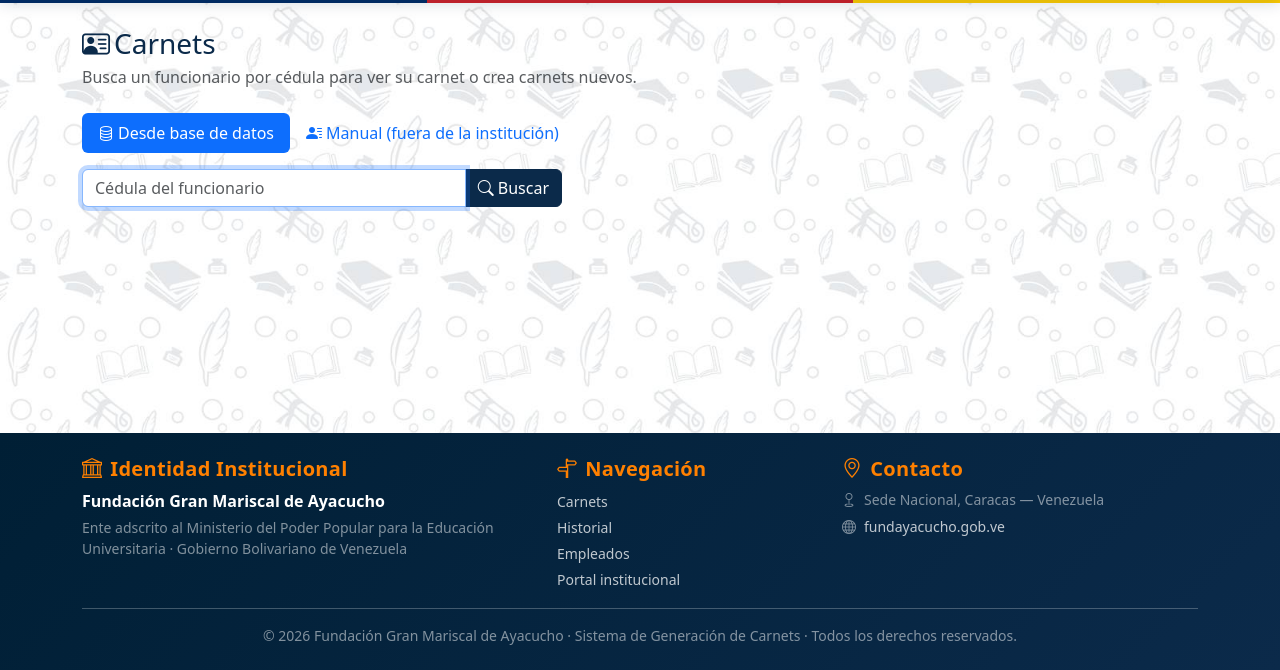
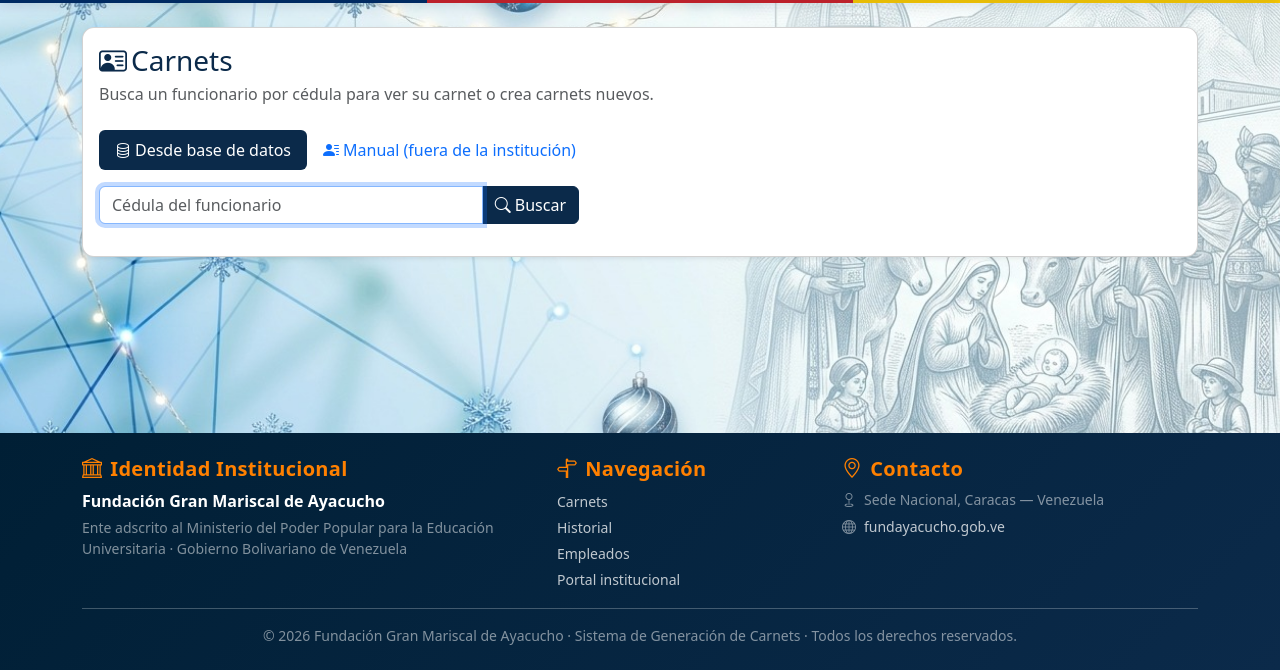
Before and after one commit to TecDarliana/Carnets, a Django app: page /carnets/ in a window 1280 px wide. Shown: the part 130-800 px from the top of the page. Run offline with Django 5.2, Linux system fonts and the light colour scheme; the visitor is signed in with stand-in values (Sample User, id 1); parts of the project's set-up code (start-up, migrations or seed data) failed here and were passed over; some libraries are stand-ins or nearby versions.

Commit message:
Recuadro blanco en página de carnets y fondo institucional actualizado

```diff
--- a/static/css/estilos.css
+++ b/static/css/estilos.css
@@ -175,6 +175,13 @@ a:hover {
   border-color: var(--color-primario);
 }
 
+/* Píldoras de modo (Desde base de datos / Manual) */
+.nav-pills .nav-link.active,
+.nav-pills .nav-link.show.active {
+  --bs-nav-pills-link-active-bg: var(--color-primario);
+  background-color: var(--color-primario) !important;
+}
+
 /* Tarjetas de resumen (Empleados) */
 .border-success {
   border-color: var(--color-acento) !important;
--- a/templates/base.html
+++ b/templates/base.html
@@ -8,7 +8,7 @@
   <link href="https://cdn.jsdelivr.net/npm/bootstrap@5.3.3/dist/css/bootstrap.min.css" rel="stylesheet">
   <link href="https://cdn.jsdelivr.net/npm/bootstrap-icons@1.11.3/font/bootstrap-icons.min.css" rel="stylesheet">
   <link href="{% static 'css/tokens_fundayacucho.css' %}?v=1" rel="stylesheet">
-  <link href="{% static 'css/estilos.css' %}?v=2" rel="stylesheet">
+  <link href="{% static 'css/estilos.css' %}?v=3" rel="stylesheet">
 </head>
 <body class="app-fondo">
 
--- a/templates/carnets/credencial_form.html
+++ b/templates/carnets/credencial_form.html
@@ -1,6 +1,8 @@
 {% extends 'base.html' %}
 {% block title %}Carnets{% endblock %}
 {% block content %}
+<div class="card shadow-sm mb-4">
+  <div class="card-body">
     <h1 class="h3 mb-1"><i class="bi bi-person-vcard me-1"></i>Carnets</h1>
     <p class="text-muted mb-4">
       Busca un funcionario por cédula para ver su carnet
@@ -25,7 +27,7 @@
     {% endif %}
 
     {% if origen != 'manual' %}
-  <form method="get" action="{% url 'carnets:lista' %}" class="mb-4">
+      <form method="get" action="{% url 'carnets:lista' %}" class="mb-3">
         <div class="input-group" style="max-width: 480px;">
           <input type="text" name="q" value="{{ q }}" class="form-control"
                  placeholder="Cédula del funcionario" inputmode="numeric" autofocus>
@@ -36,9 +38,19 @@
       </form>
 
       {% if error %}
-    <div class="alert alert-warning" style="max-width: 720px;">{{ error }}</div>
+        <div class="alert alert-warning mb-0" style="max-width: 720px;">{{ error }}</div>
       {% endif %}
+    {% else %}
+      <div class="alert alert-info mb-0" style="max-width: 720px;">
+        Carnet para una persona fuera de la institución (socio, contratista,
+        visitante, etc.). Ingresa los datos manualmente; todos los campos y la
+        foto son editables antes de imprimir.
+      </div>
+    {% endif %}
+  </div>
+</div>
 
+{% if origen != 'manual' %}
   {% if datos %}
     <div class="card shadow-sm" style="max-width: 720px;">
       <div class="card-body">
@@ -83,12 +95,6 @@
        </div>
      </div>
   {% endif %}
-{% else %}
-  <div class="alert alert-info" style="max-width: 720px;">
-    Carnet para una persona fuera de la institución (socio, contratista,
-    visitante, etc.). Ingresa los datos manualmente; todos los campos y la
-    foto son editables antes de imprimir.
-  </div>
 {% endif %}
 
 {% if puede_crear %}
```
Also changed, not shown: static/img/fondo.jpg. Lines whose indentation alone changed are shown as unchanged.
